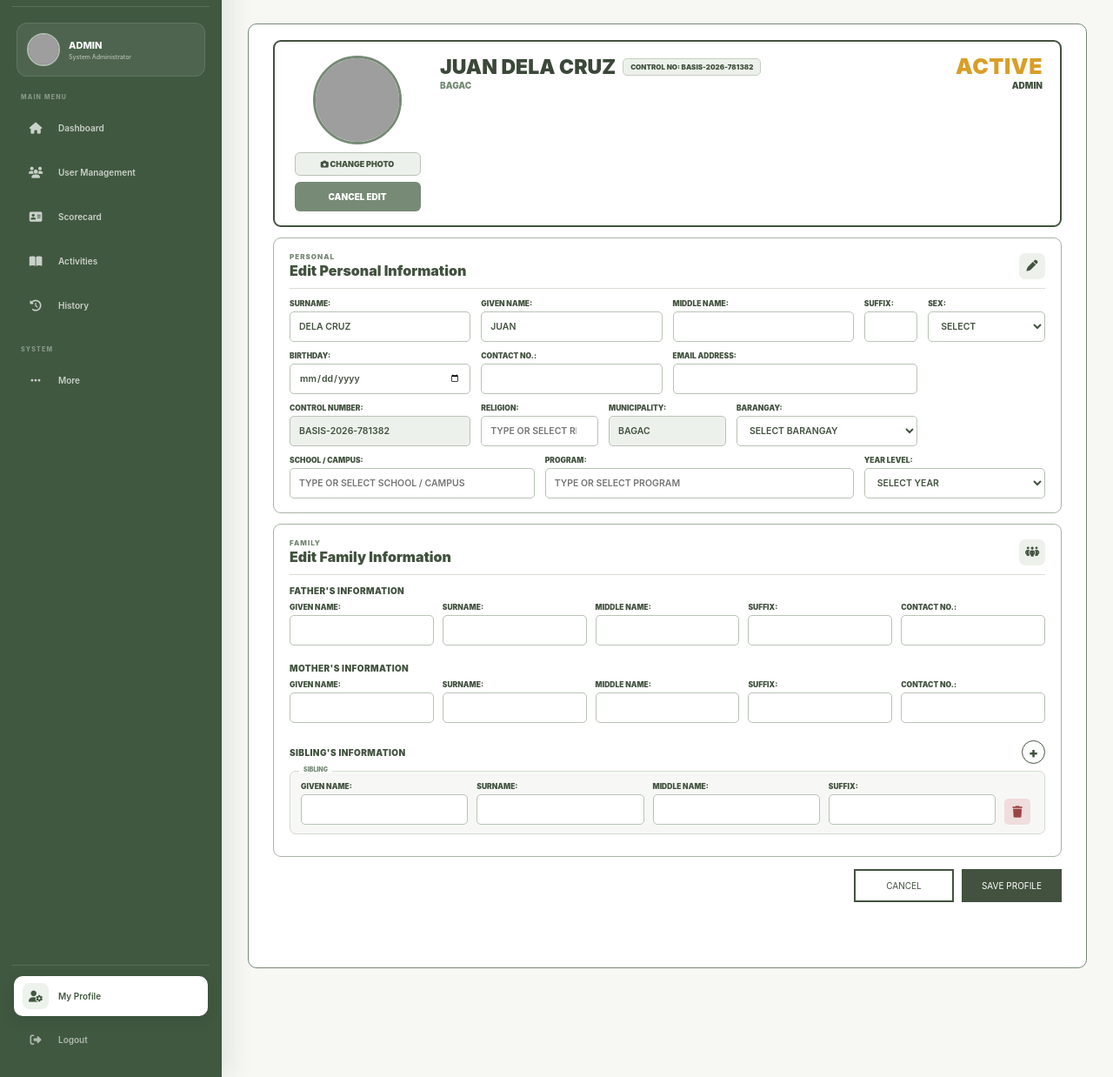
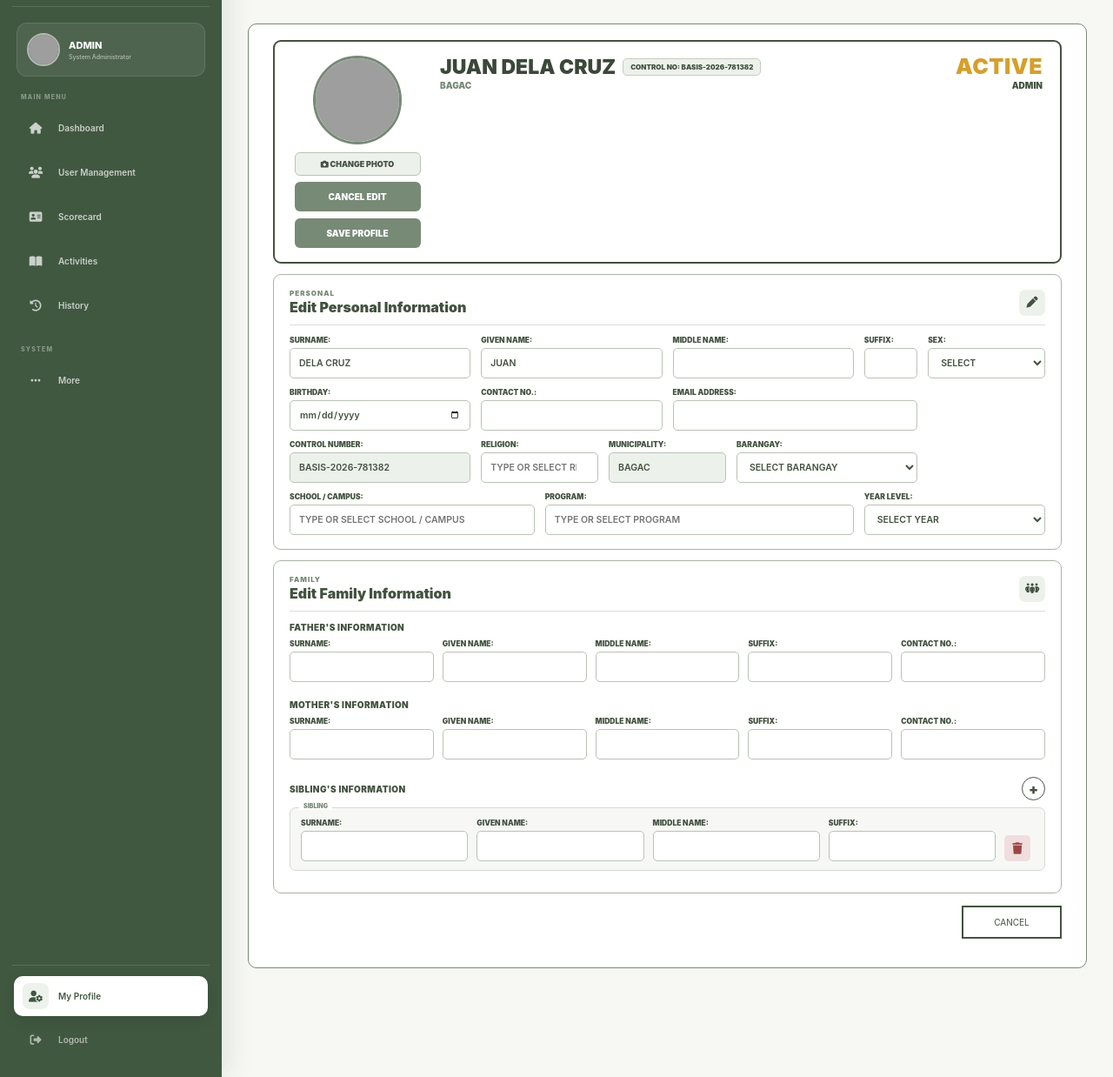
Before and after one commit to Stupidcheesecatmeow/BASISv6, a PHP site: page /profile-admin.html in a window 1280 px wide. Shown: the part 78-1316 px from the top of the page at 87% size. Run offline with PHP 8.4, Linux system fonts and the light colour scheme; grey boxes are pictures that could not be loaded.

Commit message:
profile changes (button n fam info)

```diff
--- a/BASIS/admin/profile-admin.css
+++ b/BASIS/admin/profile-admin.css
@@ -196,6 +196,10 @@
 
 .edit-profile-btn:hover {
     background: #42523f;
+}
+
+.save-profile-top-btn {
+    margin-top: 8px;
 }
 
 .profile-info-col {
--- a/BASIS/admin/profile-admin.html
+++ b/BASIS/admin/profile-admin.html
@@ -12,7 +12,7 @@
 
     <link rel="stylesheet" href="../style.css">
     <link rel="stylesheet" href="home-admin.css?v=8">
-    <link rel="stylesheet" href="profile-admin.css">
+    <link rel="stylesheet" href="profile-admin.css?v=20261016-save-button-spacing">
     <link rel="stylesheet" href="../responsive.css?v=2">
 </head>
 
@@ -190,6 +190,11 @@
                                     type="button">
                                 EDIT PROFILE
                             </button>
+                            <button class="edit-profile-btn edit-only save-profile-top-btn"
+                                    id="saveProfileBtn"
+                                    type="button">
+                                SAVE PROFILE
+                            </button>
                         </div>
 
                         <div class="profile-info-col">
@@ -289,8 +294,8 @@
                         <div class="family-summary-block">
                             <h4>FATHER'S INFORMATION</h4>
                             <div class="summary-grid summary-grid-five">
+                                <div class="summary-item"><span>SURNAME</span><strong id="summaryFatherSurname">—</strong></div>
                                 <div class="summary-item"><span>GIVEN NAME</span><strong id="summaryFatherGiven">—</strong></div>
-                                <div class="summary-item"><span>SURNAME</span><strong id="summaryFatherSurname">—</strong></div>
                                 <div class="summary-item"><span>MIDDLE NAME</span><strong id="summaryFatherMiddle">—</strong></div>
                                 <div class="summary-item"><span>SUFFIX</span><strong id="summaryFatherSuffix">—</strong></div>
                                 <div class="summary-item"><span>CONTACT NO.</span><strong id="summaryFatherContact">—</strong></div>
@@ -300,8 +305,8 @@
                         <div class="family-summary-block">
                             <h4>MOTHER'S INFORMATION</h4>
                             <div class="summary-grid summary-grid-five">
+                                <div class="summary-item"><span>SURNAME</span><strong id="summaryMotherSurname">—</strong></div>
                                 <div class="summary-item"><span>GIVEN NAME</span><strong id="summaryMotherGiven">—</strong></div>
-                                <div class="summary-item"><span>SURNAME</span><strong id="summaryMotherSurname">—</strong></div>
                                 <div class="summary-item"><span>MIDDLE NAME</span><strong id="summaryMotherMiddle">—</strong></div>
                                 <div class="summary-item"><span>SUFFIX</span><strong id="summaryMotherSuffix">—</strong></div>
                                 <div class="summary-item"><span>CONTACT NO.</span><strong id="summaryMotherContact">—</strong></div>
@@ -436,8 +441,8 @@
                         <div class="family-edit-block">
                             <h4>FATHER'S INFORMATION</h4>
                             <div class="family-form-grid">
+                                <div class="form-group"><label>SURNAME:</label><input id="fatherSurname" type="text"></div>
                                 <div class="form-group"><label>GIVEN NAME:</label><input id="fatherGiven" type="text"></div>
-                                <div class="form-group"><label>SURNAME:</label><input id="fatherSurname" type="text"></div>
                                 <div class="form-group"><label>MIDDLE NAME:</label><input id="fatherMiddle" type="text"></div>
                                 <div class="form-group col-suffix"><label>SUFFIX:</label><input id="fatherSuffix" type="text"></div>
                                 <div class="form-group"><label>CONTACT NO.:</label><input id="fatherContact" type="text"></div>
@@ -447,8 +452,8 @@
                         <div class="family-edit-block">
                             <h4>MOTHER'S INFORMATION</h4>
                             <div class="family-form-grid">
+                                <div class="form-group"><label>SURNAME:</label><input id="motherSurname" type="text"></div>
                                 <div class="form-group"><label>GIVEN NAME:</label><input id="motherGiven" type="text"></div>
-                                <div class="form-group"><label>SURNAME:</label><input id="motherSurname" type="text"></div>
                                 <div class="form-group"><label>MIDDLE NAME:</label><input id="motherMiddle" type="text"></div>
                                 <div class="form-group col-suffix"><label>SUFFIX:</label><input id="motherSuffix" type="text"></div>
                                 <div class="form-group"><label>CONTACT NO.:</label><input id="motherContact" type="text"></div>
@@ -467,7 +472,6 @@
 
                     <div class="profile-card-footer edit-footer">
                         <button id="cancelEditBtn" type="button" class="act-btn outline-btn btn-sm">CANCEL</button>
-                        <button id="saveProfileBtn" type="button" class="act-btn solid-btn btn-sm">SAVE PROFILE</button>
                     </div>
                 </div>
 
@@ -478,7 +482,7 @@
 
 <script src="../script.js?v=20261016-fullname-sidebar-v2"></script>
 <script src="../auth.js?v=3"></script>
-<script src="profile-admin.js?v=20261015-searchable-academic-fields"></script>
+<script src="profile-admin.js?v=20261016-top-save-button"></script>
 
 <script src="history-status.js?v=20261015-unread-notifications"></script>
 </body>
--- a/BASIS/admin/profile-admin.js
+++ b/BASIS/admin/profile-admin.js
@@ -1091,6 +1091,20 @@ function addSiblingRow(
 
         <div class="form-group">
 
+            <label>SURNAME:</label>
+
+            <input
+                type="text"
+                class="sibling-surname"
+                value="${escapeHtml(
+                    data.surname || ""
+                )}"
+            >
+
+        </div>
+
+        <div class="form-group">
+
             <label>GIVEN NAME:</label>
 
             <input
@@ -1098,20 +1112,6 @@ function addSiblingRow(
                 class="sibling-given"
                 value="${escapeHtml(
                     data.given || ""
-                )}"
-            >
-
-        </div>
-
-        <div class="form-group">
-
-            <label>SURNAME:</label>
-
-            <input
-                type="text"
-                class="sibling-surname"
-                value="${escapeHtml(
-                    data.surname || ""
                 )}"
             >
 
@@ -1616,6 +1616,20 @@ function renderSiblingSummary(
 
                 <div class="summary-item">
 
+                    <span>SURNAME</span>
+
+                    <strong>
+                        ${escapeHtml(
+                            displayValue(
+                                sibling.surname
+                            )
+                        )}
+                    </strong>
+
+                </div>
+
+                <div class="summary-item">
+
                     <span>GIVEN NAME</span>
 
                     <strong>
@@ -1630,20 +1644,6 @@ function renderSiblingSummary(
 
                 <div class="summary-item">
 
-                    <span>SURNAME</span>
-
-                    <strong>
-                        ${escapeHtml(
-                            displayValue(
-                                sibling.surname
-                            )
-                        )}
-                    </strong>
-
-                </div>
-
-                <div class="summary-item">
-
                     <span>MIDDLE NAME</span>
 
                     <strong>
--- a/BASIS/profile/profile.css
+++ b/BASIS/profile/profile.css
@@ -196,6 +196,10 @@
 
 .edit-profile-btn:hover {
     background: #42523f;
+}
+
+.save-profile-top-btn {
+    margin-top: 8px;
 }
 
 .profile-info-col {
--- a/BASIS/representative/profile-rep.css
+++ b/BASIS/representative/profile-rep.css
@@ -196,6 +196,10 @@
 
 .edit-profile-btn:hover {
     background: #42523f;
+}
+
+.save-profile-top-btn {
+    margin-top: 8px;
 }
 
 .profile-info-col {
```
Also changed, not shown: BASIS/profile/profile.html (+11 -7 lines), BASIS/profile/profile.js (+28 -28 lines), BASIS/representative/profile-rep.html (+11 -7 lines), BASIS/representative/profile-rep.js (+28 -28 lines), 1 other file.
